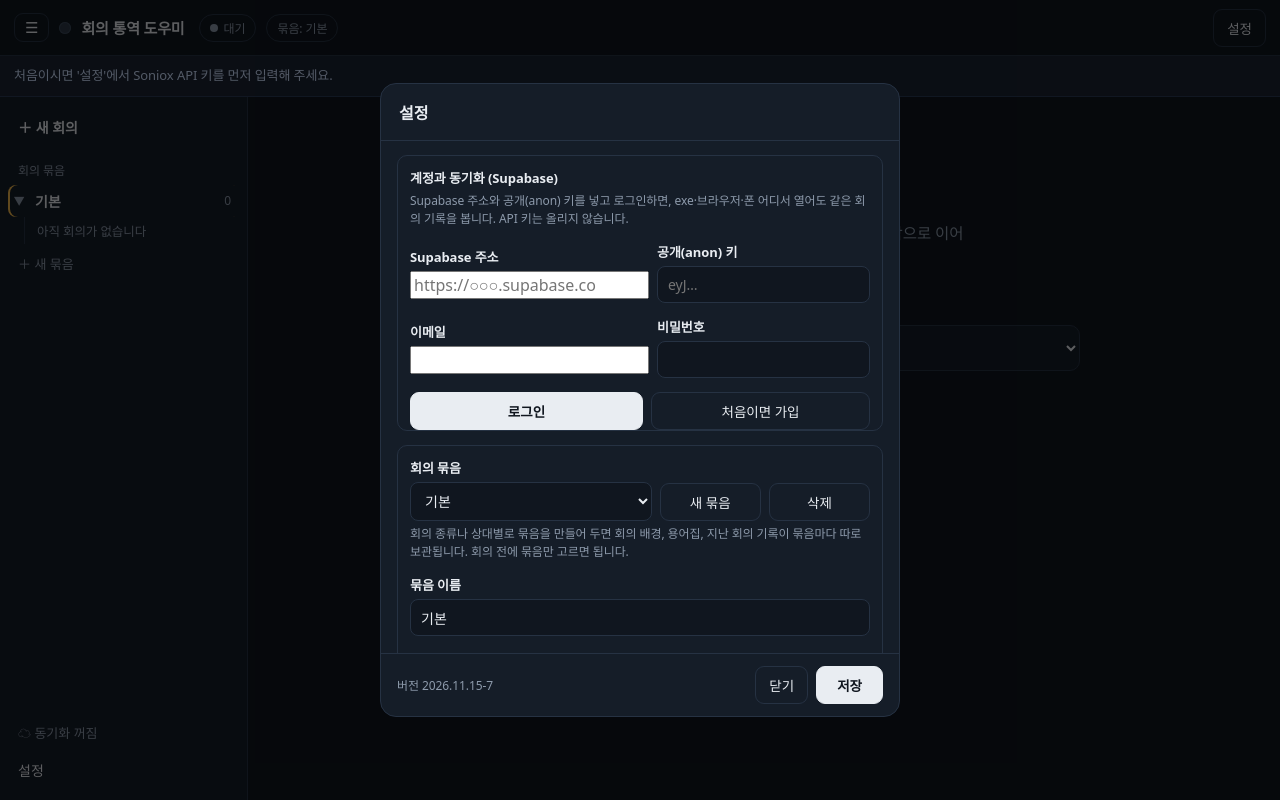
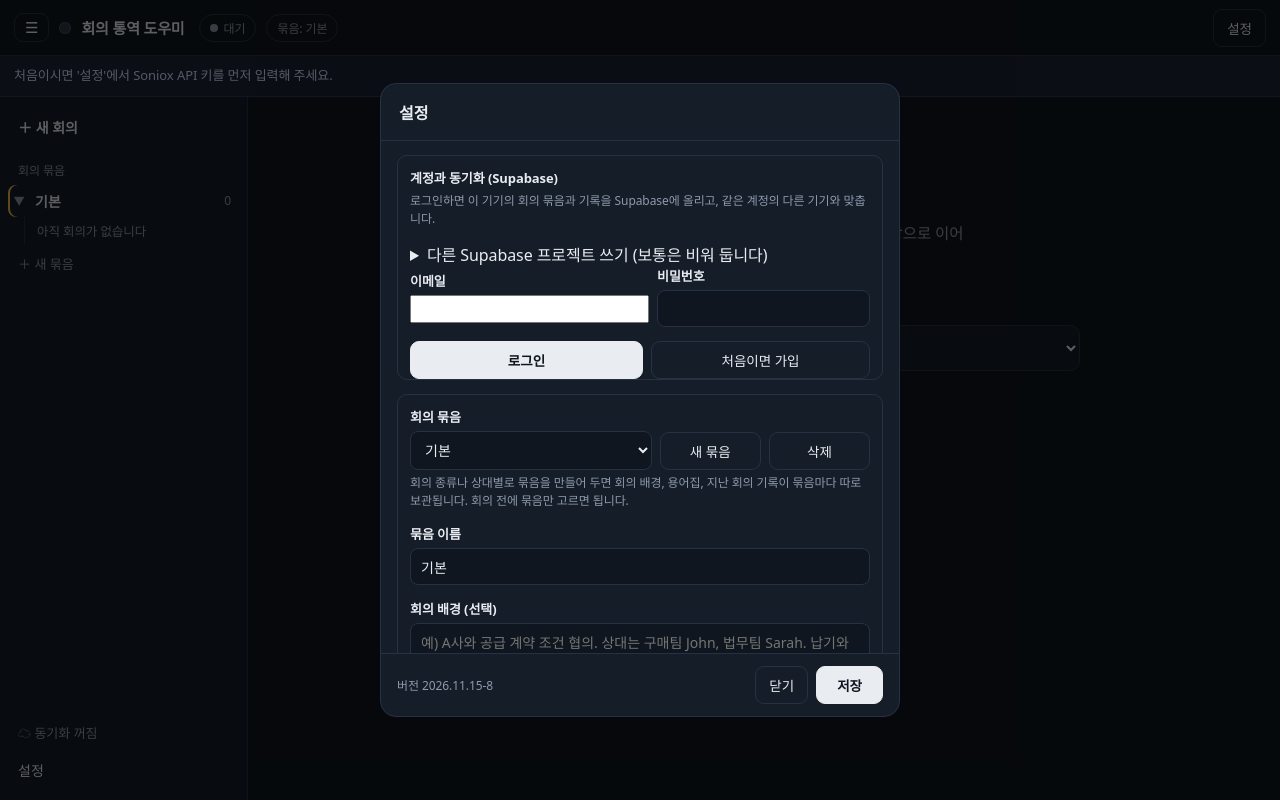
Before and after one commit to thewooke0620-lang/MeetingAssit, a plain HTML site: page index.html in a window 1280 px wide. Both pictures are taken after a click on the button "☁ 동기화 꺼짐". Drawn offline with Linux system fonts and the light colour scheme.

Commit message:
Supabase 프로젝트(서울) 주소와 공개 키를 앱에 넣음, 가입 확인 메일이 앱으로 돌아오게
Co-Authored-By: Claude Opus 5.5 <noreply@anthropic.com>
Claude-Session: https://claude.ai/code/session_01Ht6LwAW1utZrZWf4f9GoiT

```diff
--- a/index.html
+++ b/index.html
@@ -458,12 +458,13 @@
         <label>계정과 동기화 (Supabase)</label>
         <div id="cloudState" class="hint" style="margin-top:0">로그인하면 회의 묶음과 기록을 Supabase에 저장하고, exe·브라우저·폰 어디서 열어도 같은 기록을 봅니다. API 키는 올리지 않습니다.</div>
       </div>
-      <div id="cloudCfg">
+      <details id="cloudCfg" class="hint">
+        <summary>다른 Supabase 프로젝트 쓰기 (보통은 비워 둡니다)</summary>
         <div class="row">
-          <div class="field"><label for="sbUrl">Supabase 주소</label><input id="sbUrl" type="url" autocomplete="off" placeholder="https://○○○.supabase.co"></div>
-          <div class="field"><label for="sbKey">공개(anon) 키</label><input id="sbKey" type="password" autocomplete="off" placeholder="eyJ…"></div>
+          <div class="field"><label for="sbUrl">Supabase 주소</label><input id="sbUrl" type="url" autocomplete="off" placeholder="비워 두면 이 앱의 기본 프로젝트"></div>
+          <div class="field"><label for="sbKey">공개(anon) 키</label><input id="sbKey" type="password" autocomplete="off" placeholder="비워 두면 이 앱의 기본 프로젝트"></div>
         </div>
-      </div>
+      </details>
       <div id="cloudLogin">
         <div class="row">
           <div class="field"><label for="sbEmail">이메일</label><input id="sbEmail" type="email" autocomplete="username"></div>
@@ -1158,7 +1159,7 @@ function termCandidate(before, after) {
 // ---------------------------------------------------------------------------
 const WS_URL = "wss://stt-rt.soniox.com/transcribe-websocket";
 // 앱 버전: 고칠 때마다 올린다. 설정 창 아래에 보이고, 새 버전이 올라왔는지 확인할 때 쓴다
-const APP_VERSION = "2026.11.15-7";
+const APP_VERSION = "2026.11.15-8";
 const STORE_KEY = "meeting-interpreter.settings.v1";
 const DEFAULTS = {
   apiKey: "", hint: "en", target: "ko", terms: "", fontSize: "18",
@@ -2625,11 +2626,15 @@ const Store = {
 // 인터넷이 끊겨도 회의는 그대로 되고, 올리지 못한 것은 기억해 두었다가 연결되면 올린다.
 // 서버에는 표 두 개(packs, meetings)에 기록을 통째로(JSON) 둔다. 내 기록만 보이게 하는 보안 규칙은 docs/supabase.sql
 // 외부 라이브러리 없이 Supabase 의 웹 주소(REST)를 직접 부른다
+// 이 앱의 Supabase 프로젝트 (서울). 공개(publishable) 키는 브라우저에 공개돼도 되는 키다.
+// 누가 무엇을 볼 수 있는지는 서버의 보안 규칙(RLS, docs/supabase.sql)이 정한다. 비밀(service_role) 키는 절대 여기에 넣지 않는다
+const SB_DEFAULT_URL = "https://iqyknmtkbdpsitxwdfia.supabase.co";
+const SB_DEFAULT_KEY = "sb_publishable_oXSaiNSp7dwnWZdzfUCf1Q_qBuP69Lj";
 const Cloud = {
   S_KEY: "meetingassit.sb.session", O_KEY: "meetingassit.sb.outbox", C_KEY: "meetingassit.sb.cursor",
   session: null, busy: false, timer: null, pulledAt: 0, lastOk: 0, err: "",
-  url() { return (settings.sbUrl || "").trim().replace(/\/+$/, ""); },
-  key() { return (settings.sbKey || "").trim(); },
+  url() { return ((settings.sbUrl || "").trim() || SB_DEFAULT_URL).replace(/\/+$/, ""); },
+  key() { return (settings.sbKey || "").trim() || SB_DEFAULT_KEY; },
   ready() { return !!(this.url() && this.key()); },
   on() { return this.ready() && !!this.session && Store.ok; },
   load() {
@@ -2664,7 +2669,9 @@ const Cloud = {
     await this.firstSync();
   },
   async signUp(email, pw) {
-    const j = await this.auth("signup", { email, password: pw });
+    // 가입 확인 메일의 링크를 누르면 이 앱 주소로 돌아오게 한다
+    const back = /^https:/.test(location.protocol) && !DESKTOP ? location.origin + location.pathname : "https://thewooke0620-lang.github.io/MeetingAssit/";
+    const j = await this.auth("signup?redirect_to=" + encodeURIComponent(back), { email, password: pw });
     if (j.access_token) { this.keep(this.fromAuth(j)); await this.firstSync(); return "in"; }
     return "confirm";   // 이메일 확인이 켜져 있으면, 메일의 링크를 누른 뒤 로그인한다
   },
@@ -2828,8 +2835,7 @@ function renderCloud() {
   $("cloudLogin").style.display = on ? "none" : "";
   $("cloudUser").style.display = on ? "" : "none";
   const pend = Object.keys(Cloud.outbox()).length;
-  if (!Cloud.ready()) st.textContent = "Supabase 주소와 공개(anon) 키를 넣고 로그인하면, exe·브라우저·폰 어디서 열어도 같은 회의 기록을 봅니다. API 키는 올리지 않습니다.";
-  else if (!on) st.textContent = "로그인하면 이 기기의 회의 묶음과 기록을 Supabase에 올리고, 같은 계정의 다른 기기와 맞춥니다.";
+  if (!on) st.textContent = "로그인하면 이 기기의 회의 묶음과 기록을 Supabase에 올리고, 같은 계정의 다른 기기와 맞춥니다.";
   else st.textContent = Cloud.session.user.email + " 로그인됨 · " + (Cloud.busy ? "동기화 중…" : Cloud.lastOk ? "마지막 동기화 " + new Date(Cloud.lastOk).toLocaleTimeString([], { hour: "2-digit", minute: "2-digit" }) : "아직 동기화 전") +
     (pend ? " · 올릴 것 " + pend + "건" : "");
   $("cloudMsg").textContent = Cloud.err;
```
Also changed, not shown: CLAUDE.md (+2 -2 lines), README.md.
